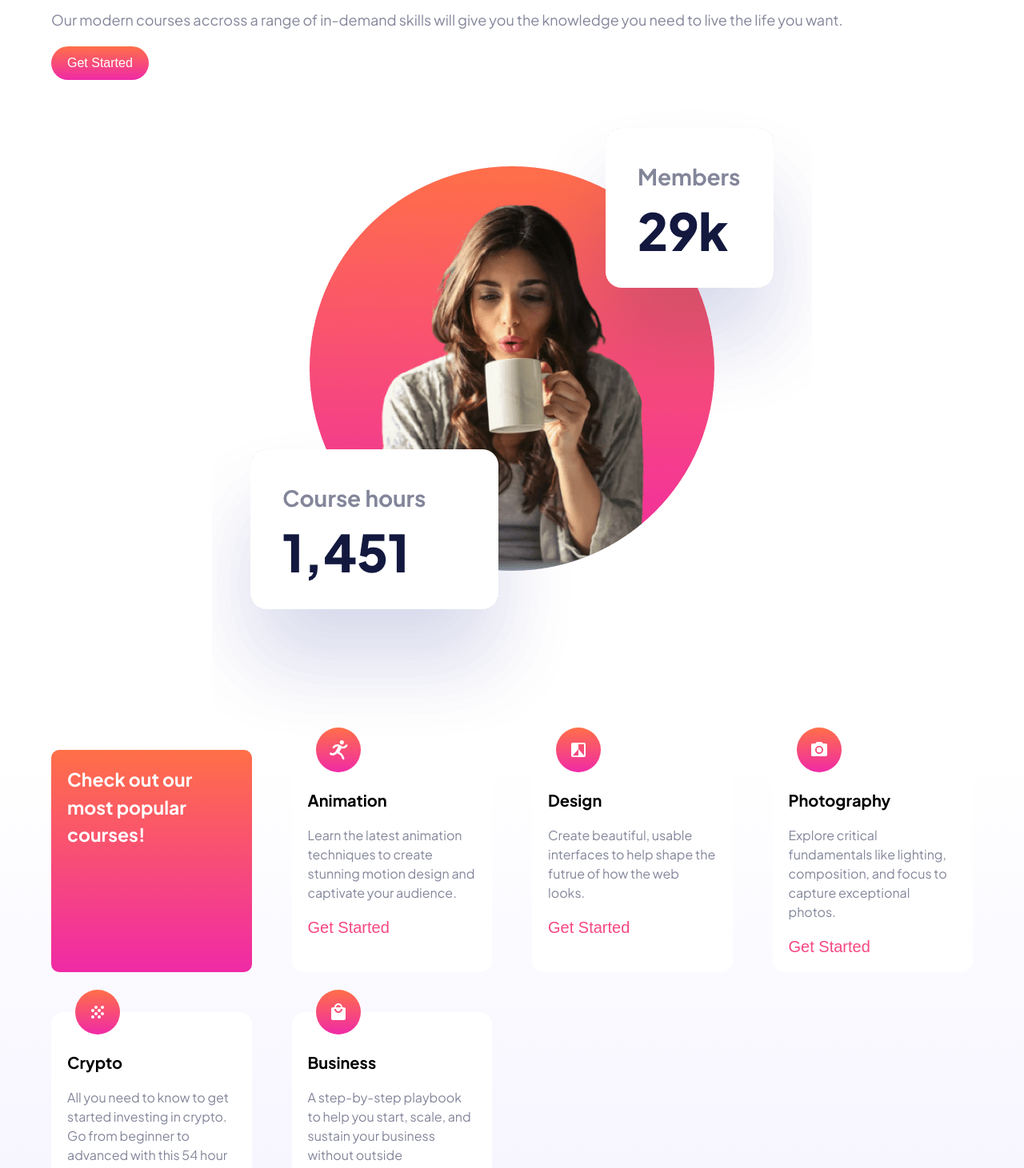
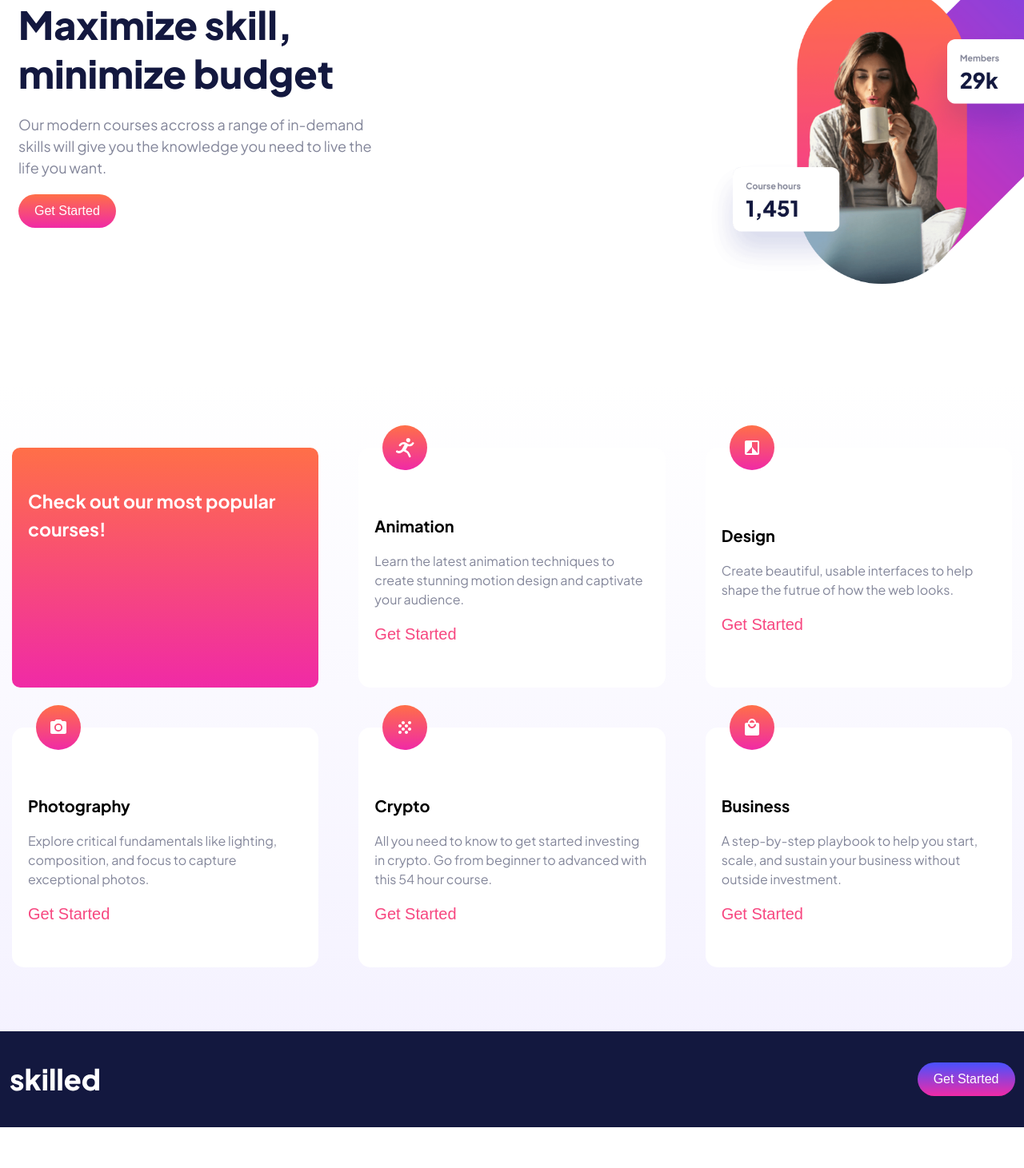
Before and after one commit to DanK1368/skilled-elearning-landing-page, a React (Create React App) app: page / in a window 1280 px wide. Shown: the part 160-1621 px from the top of the page at 80% size. After the commit the page ends 1570 px from the top, so only its background shows below. Built offline with nearby package versions, Linux system fonts and the light colour scheme.

Commit message:
layout updates

```diff
--- a/src/components/features/Features.jsx
+++ b/src/components/features/Features.jsx
@@ -47,7 +47,7 @@ function Features() {
           <h2>Check out our most popular courses!</h2>
         </div>
         {features.map(feature => (
-          <Card key={features.id} {...feature} />
+          <Card key={feature.id} {...feature} />
         ))}
       </div>
     </section>
--- a/src/components/features/Features.scss
+++ b/src/components/features/Features.scss
@@ -2,20 +2,25 @@
 
 .features {
   width: 100%;
+  margin: 0 auto;
   background: linear-gradient(rgb(255, 255, 255), rgba(153, 130, 255, 0.102));
-  padding-bottom: 8rem;
+  padding-block: 8rem;
 
   &__container {
-    width: 90%;
+    width: min(180ch, 100vw - 3rem);
     margin: 0 auto;
     display: grid;
     gap: 5rem;
-    grid-template-columns: repeat(auto-fill, minmax(200px, 1fr));
+    grid-template-columns: repeat(auto-fill, minmax(300px, 1fr));
   }
 
   &__header {
     background: $gradient-color-1;
     padding: 2rem;
     border-radius: 10px;
+
+    @media (min-width: 650px) {
+      padding-top: 5rem;
+    }
   }
 }
--- a/src/components/footer/Footer.jsx
+++ b/src/components/footer/Footer.jsx
@@ -5,8 +5,10 @@ import LogoLight from "../../assets/logo-light.svg";
 function Footer() {
   return (
     <footer className="footer">
-      <img src={LogoLight} alt="company logo" />
-      <Button btnType="button--footer" />
+      <div className="footer__container">
+        <img src={LogoLight} alt="company logo" />
+        <Button btnType="button--footer" />
+      </div>
     </footer>
   );
 }
--- a/src/components/footer/Footer.scss
+++ b/src/components/footer/Footer.scss
@@ -2,9 +2,17 @@
 
 .footer {
   min-height: 15vh;
+  width: 100%;
   background-color: $primary-color;
   display: flex;
-  justify-content: space-between;
   align-items: center;
-  padding: 0 1.5rem;
+  justify-content: center;
+
+  &__container {
+    width: min(180ch, 100vw - 2.3rem);
+    margin: 0 auto;
+    display: flex;
+    justify-content: space-between;
+    align-items: center;
+  }
 }
--- a/src/components/header/Header.scss
+++ b/src/components/header/Header.scss
@@ -2,9 +2,10 @@
 
 .header {
   min-height: 10vh;
+  width: min(180ch, 100vw - 2.3rem);
+  margin: 0 auto;
   display: flex;
   justify-content: space-between;
   align-items: center;
-  padding: 0 1.5rem;
   padding-top: 1rem;
 }
--- a/src/components/hero/Hero.jsx
+++ b/src/components/hero/Hero.jsx
@@ -1,6 +1,8 @@
 import "./Hero.scss";
 import Button from "../shared/Button";
 import Hero_Mobile_Img from "../../assets/image-hero-mobile@2x.png";
+import Hero_Tablet_Img from "../../assets/image-hero-tablet@2x.png";
+import Hero_Desktop_Img from "../../assets/image-hero-desktop@2x.png";
 
 function Hero() {
   return (
@@ -14,7 +16,12 @@ function Hero() {
         <Button btnType="button--main" />
       </div>
       <div className="hero__img-container">
-        <img className="hero__img" src={Hero_Mobile_Img} alt="" />
+        <img
+          className="hero__img"
+          src={Hero_Mobile_Img}
+          srcSet={`${Hero_Mobile_Img} 650w, ${Hero_Tablet_Img} 1300w, ${Hero_Desktop_Img} `}
+          alt=""
+        />
       </div>
     </section>
   );
--- a/src/components/hero/Hero.scss
+++ b/src/components/hero/Hero.scss
@@ -2,11 +2,24 @@
 
 .hero {
   min-height: 90vh;
-  width: 100%;
+  width: min(180ch, 100vw);
   display: flex;
   flex-direction: column;
   justify-content: space-around;
   overflow: hidden;
+  flex-wrap: wrap;
+
+  @media (min-width: 650px) {
+    flex-direction: row;
+    margin: auto;
+    min-height: 70vh;
+    padding-block: 8rem;
+    padding-left: 2.3rem;
+  }
+
+  @media (min-width: 1400px) {
+    overflow: initial;
+  }
 
   &__text-container {
     width: 90%;
@@ -15,16 +28,48 @@
     flex-direction: column;
     align-items: flex-start;
     gap: 2rem;
+
+    h1 {
+      max-width: 15ch;
+    }
+
+    p {
+      max-width: 35ch;
+    }
+
+    @media (min-width: 650px) {
+      flex: 1;
+      margin: 0;
+    }
   }
 
   &__img-container {
     display: flex;
     justify-content: center;
     align-items: center;
+
+    @media (min-width: 650px) {
+      flex: 1;
+      position: relative;
+    }
   }
 
   &__img {
     max-width: 120%;
     object-fit: cover;
+
+    @media (min-width: 650px) {
+      max-width: 700px;
+      position: absolute;
+      top: -230px;
+      right: -300px;
+      z-index: 5;
+    }
+
+    @media (min-width: 1300px) {
+      max-width: 900px;
+      top: -350px;
+      right: -450px;
+    }
   }
 }
--- a/src/components/shared/Card.scss
+++ b/src/components/shared/Card.scss
@@ -7,8 +7,13 @@
   display: flex;
   flex-direction: column;
   align-items: flex-start;
+  justify-content: center;
   gap: 2rem;
   position: relative;
+
+  @media (min-width: 800px) {
+    height: 300px;
+  }
 
   &__img {
     position: absolute;
--- a/src/index.scss
+++ b/src/index.scss
@@ -42,7 +42,7 @@ h2 {
 }
 
 h1 {
-  font-size: 4rem;
+  font-size: clamp(4rem, 3vw + 1rem, 5.6rem);
   font-weight: 800;
 }
 
```
